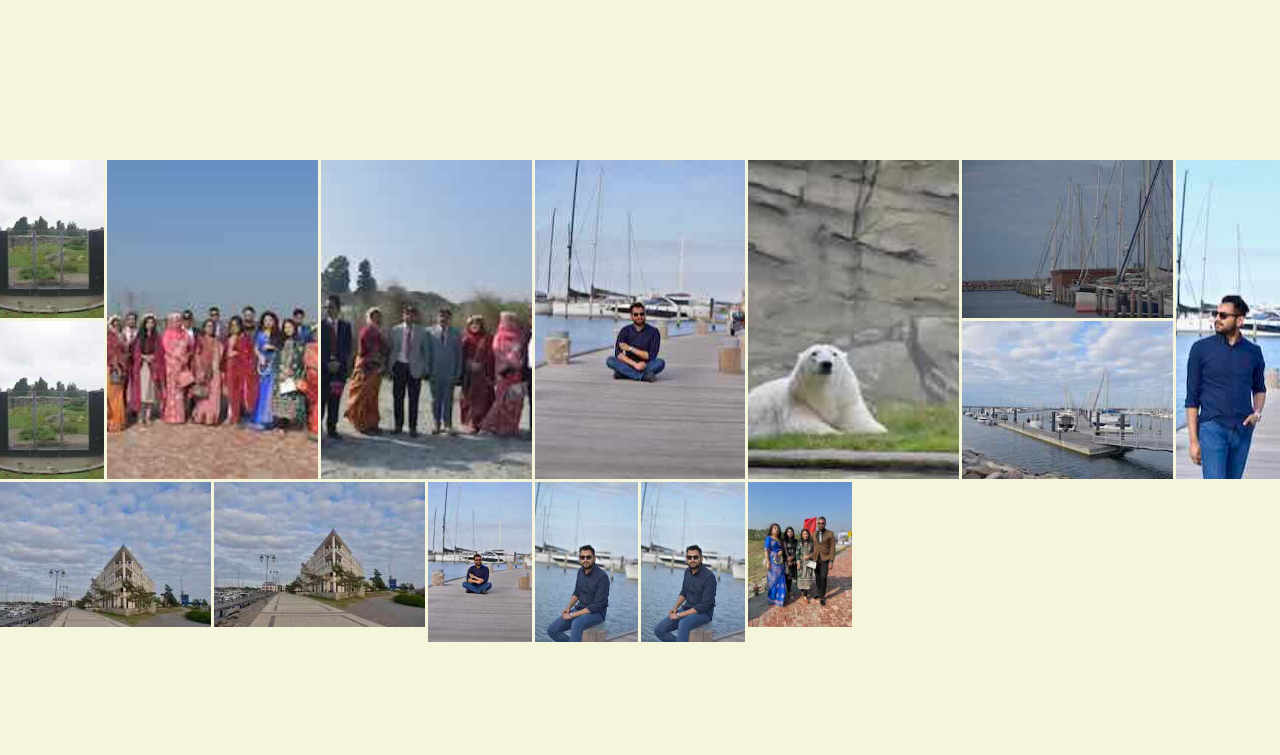
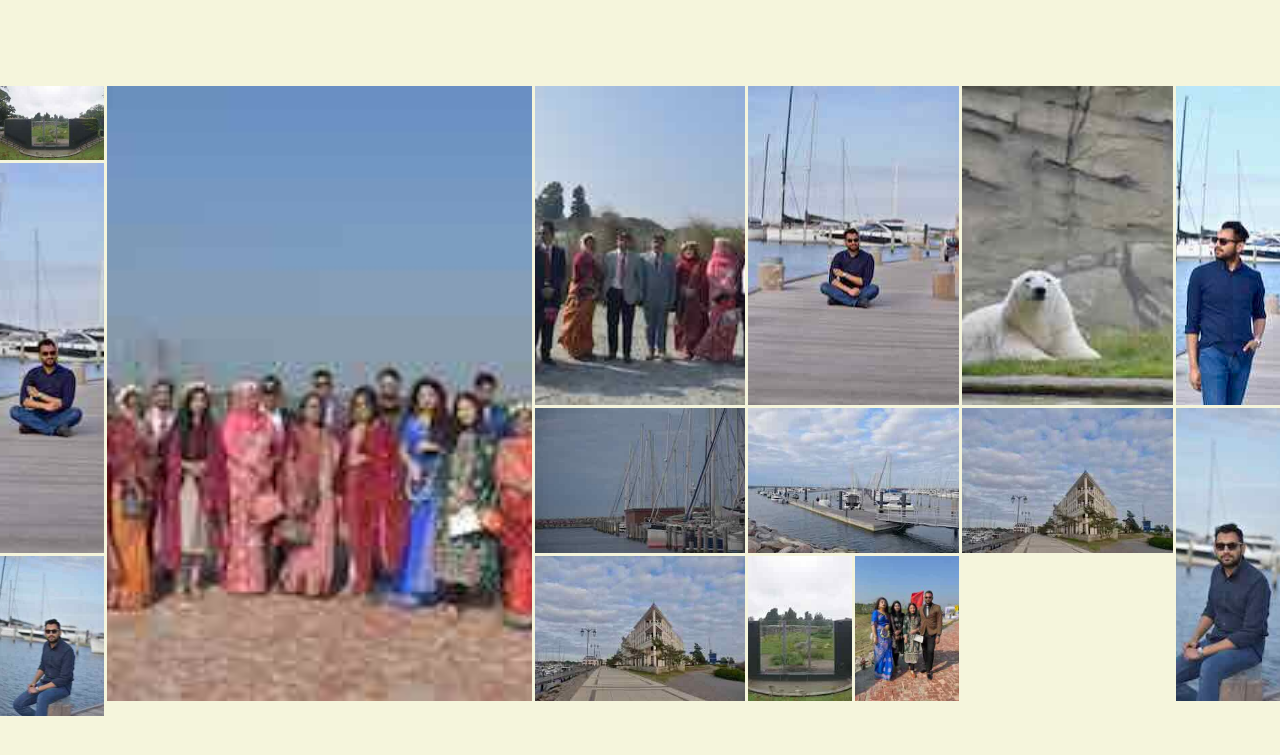
Before and after one commit to HasanMdKamrul/CSS_grid_practice_pro, a plain HTML site: page index.html in a window 1280 px wide. In both pictures the pointer is over the element 212 px from the left and 398 px from the top of the page. Shown: the part 79-834 px from the top of the page. Drawn offline with Linux system fonts and the light colour scheme.

Commit message:
Hover effect and transition added

```diff
--- a/style.css
+++ b/style.css
@@ -10,6 +10,10 @@ body{
 h1{
     text-align: center;
     color: blue;
+}
+
+*{
+    transition: all 0.3s cubic-bezier(0,.78,.99,-0.02);
 }
 
 #container{
@@ -33,14 +37,27 @@ h1{
     object-fit: cover;
 }
 
+
+
 .big{
     grid-column: auto/ span 2;
     grid-row: auto/ span 2;
+
+}
+.big:hover{
+    grid-column: auto/ span 4;
+    grid-row: auto/ span 4;
 }
 .horizontal{
     grid-column: auto/ span 2;
+}
+.horizontal:hover{
+    grid-column: auto/ span 4;
 }
 
 .ver{
     grid-row: auto/ span 2;
 }
+.ver:hover{
+    grid-row: auto/ span 4;
+}
```
